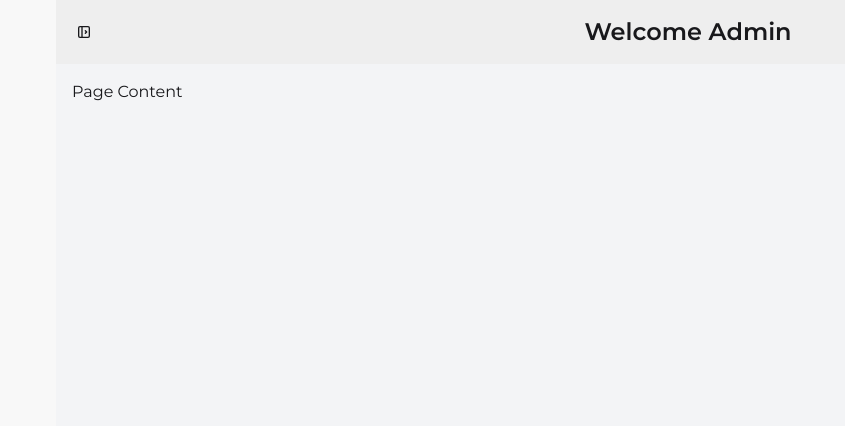
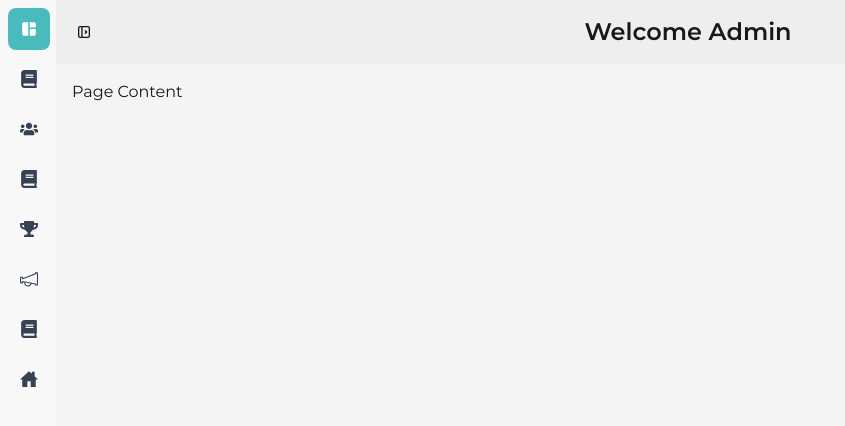
Before and after one commit to shahariarshawon/learn-with-shahariar, a React (Vite) app: page /dashboard/admin in a window 1280 px wide. Shown: the top 426 px of the page, without its empty margins (0-845 px from the left). Built offline with nearby package versions, Linux system fonts and the light colour scheme; no server answers; sample sign-in values are in the browser's storage.

Commit message:
Dynamic routing for menu items of the admin dashboard

```diff
--- a/src/pages/dashboard/AdminDashboard.jsx
+++ b/src/pages/dashboard/AdminDashboard.jsx
@@ -1,6 +1,61 @@
 import React from "react";
-import { FaUsers, FaBook, FaDollarSign, FaChartLine } from "react-icons/fa";
-import { Link } from "react-router";
+import {
+  FaUsers,
+  FaBook,
+  FaDollarSign,
+  FaChartLine,
+  FaTrophy,
+} from "react-icons/fa";
+import { IoHomeSharp, IoSettings } from "react-icons/io5";
+import { MdSpaceDashboard } from "react-icons/md";
+import { TfiAnnouncement } from "react-icons/tfi";
+import { Link, NavLink } from "react-router";
+
+{
+  /* ITEM */
+}
+const menuItems = [
+  {
+    name: "Dashboard",
+    icon: <MdSpaceDashboard />,
+    path: "/dashboard/admin",
+  },
+  {
+    name: "Courses",
+    icon: <FaBook />,
+    path: "/dashboard/admin/courses",
+  },
+  {
+    name: "Users",
+    icon: <FaUsers />,
+    path: "/dashboard/admin/users",
+  },
+  {
+    name: "All Class",
+    icon: <FaBook />,
+    path: "/dashboard/admin/classes",
+  },
+  {
+    name: "Leaderboard",
+    icon: <FaTrophy />,
+    path: "/dashboard/admin/leaderboard",
+  },
+  {
+    name: "Make Announcements",
+    icon: <TfiAnnouncement />,
+    path: "/dashboard/admin/announcements",
+  },
+  {
+    name: "Blogs",
+    icon: <FaBook />,
+    path: "/dashboard/admin/blogs",
+  },
+  {
+    name: "Back to Home",
+    icon: <IoHomeSharp />,
+    path: "/",
+  },
+];
 
 const AdminDashboard = () => {
   return (
@@ -46,36 +101,34 @@ const AdminDashboard = () => {
             className="drawer-overlay"
           ></label>
           <div className="flex min-h-full flex-col items-start bg-base-200 is-drawer-close:w-14 is-drawer-open:w-64">
-
             {/* Sidebar content here */}
             <ul className="menu w-full grow">
-            {/* ITEM */}
-              {[
-                "Homepage",
-                "Courses",
-                "Users",
-                "All Class",
-                "Leaderboard",
-                "Make Announcements",
-                "Blogs",
-                "Settings",
-              ].map((item, i) => (
+              {menuItems.map((item, i) => (
                 <li key={i}>
-                  <button
-                    className="
-                      flex items-center gap-3 px-3 py-2 rounded-lg
-                      text-gray-700 hover:bg-[#49bbbd]/10 hover:text-[#49bbbd]
-                      transition-all duration-200
-                      is-drawer-close:tooltip is-drawer-close:tooltip-right
-                    "
-                    data-tip={item}
+                  <NavLink
+                    to={item.path}
+                    className={({ isActive }) =>
+                      `
+        flex items-center gap-3 px-3 py-3 mb-2 rounded-lg
+        transition-all duration-200
+        is-drawer-close:tooltip is-drawer-close:tooltip-right
+        ${
+          isActive
+            ? "bg-[#49bbbd] text-white"
+            : "text-gray-700 hover:bg-[#49bbbd]/10 hover:text-[#49bbbd]"
+        }
+        `
+                    }
+                    data-tip={item.name}
                   >
+                    {/* ICON */}
+                    <span className="text-lg">{item.icon}</span>
 
-
+                    {/* TEXT */}
                     <span className="is-drawer-close:hidden text-sm font-medium">
-                      {item}
+                      {item.name}
                     </span>
-                  </button>
+                  </NavLink>
                 </li>
               ))}
             </ul>
```
